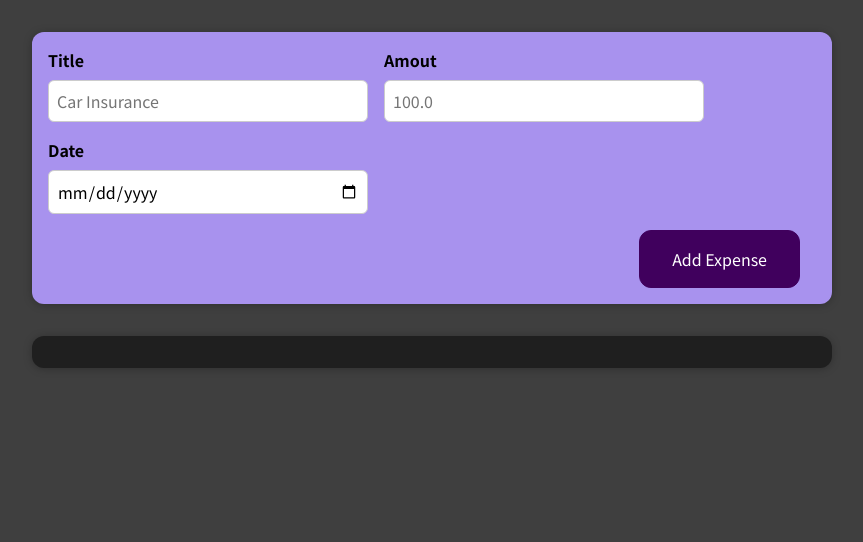
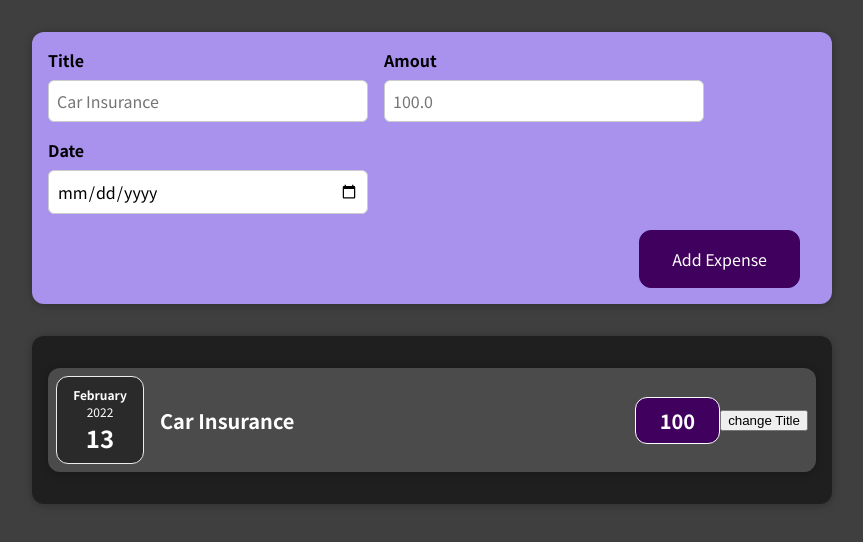
Before and after one commit to ehsan2793/Expence-Tracker-App, a React (Create React App) app: page / in a window 1280 px wide. Shown: the top 542 px of the page, without its empty margins (208-1071 px from the left). Built offline with nearby package versions, Linux system fonts and the light colour scheme.

Commit message:
fixed date error

```diff
--- a/src/App.js
+++ b/src/App.js
@@ -13,6 +13,7 @@ const App = () => {
       amount: input.amount,
       date: input.date,
     };
+
     setState([newExpense, ...state]);
   };
 
--- a/src/components/NewExpense/ExpenseForm.js
+++ b/src/components/NewExpense/ExpenseForm.js
@@ -13,13 +13,15 @@ const ExpenseForm = (props) => {
             return { ...prevState, [name]: value };
         });
     };
+
     const handleSubmit = (event) => {
         event.preventDefault();
         const expenseData = {
             title: userInput.title,
             amount: userInput.amount,
-            date: new Date(userInput.date),
+            date: new Date(userInput.date.replace('-', ',')),
         };
+
         props.addExpense(expenseData);
         setUserInput(initialState);
     };
--- a/src/data/expenses.js
+++ b/src/data/expenses.js
@@ -1,9 +1,9 @@
 const expenses = [
-    // {
-    //     title: 'Car Insurance',
-    //     amount: 100.0,
-    //     date: new Date(2022, 1, 14),
-    // },
+    {
+        title: 'Car Insurance',
+        amount: 100.0,
+        date: new Date(2022, 1, 13),
+    },
     // {
     //     title: 'House Insurance',
     //     amount: 100.0,
```
